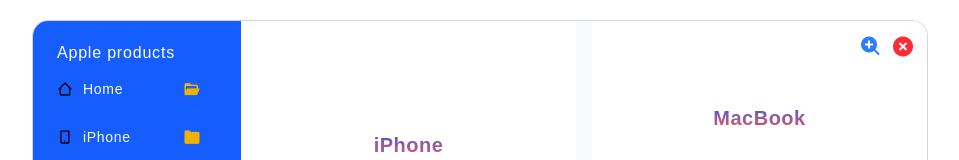
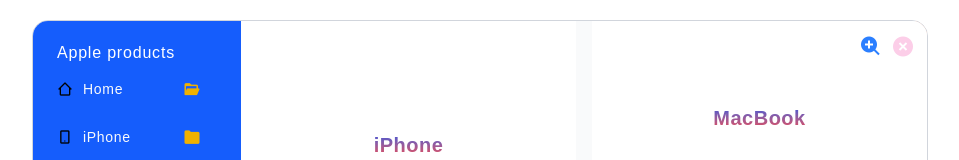
Before and after one commit to muxlisa-maxmudova/Apple-Tailwind-project, a React (Vite) app: page / in a window 1280 px wide. Shown: the top 160 px of the page, without its empty margins (160-1119 px from the left). Built offline with nearby package versions, Linux system fonts and the light colour scheme.

Commit message:
almost done

```diff
--- a/src/App.tsx
+++ b/src/App.tsx
@@ -10,12 +10,15 @@
 
 const App = () => {
     const [frameZoom, setFrameZoom]= useState<boolean>(false)
-    const [activePage, setActivePage] = useState<number>(0)
+    const [activePage, setActivePage] = useState(0)
     const toggle = () => {
         setFrameZoom(!frameZoom)
     }
-    const handleNavClick = (pageIndex:number) => {
+    const handleNavClick = (pageIndex?:number|undefined):void => {
         setActivePage(pageIndex)
+    }
+    const resetPage = () => {
+        setActivePage(0)
     }
     return (
         <div className='w-full h-screen grid place-items-center'>
@@ -25,7 +28,7 @@
               max-h-[95vh] border border-gray-300 rounded-2xl resize overflow-auto relative transition-all duration-300 flex
             '`}>
                 <Navbar handleNavClick={handleNavClick} activePage={activePage}/>
-                <Controls frameZoom={frameZoom} toggleFrameZoom={toggle}/>
+                <Controls frameZoom={frameZoom} toggleFrameZoom={toggle} resetPage={resetPage} activePage={activePage}/>
                 <div className={'flex-grow'}>
                     <PageTransition activePage={activePage}>
                         <Home/>
--- a/src/Components/Controls.tsx
+++ b/src/Components/Controls.tsx
@@ -1,10 +1,10 @@
-const Controls = ({frameZoom, toggleFrameZoom}:{frameZoom: boolean, toggleFrameZoom:()=>void}) => {
+const Controls = ({frameZoom, toggleFrameZoom, resetPage, activePage}:{frameZoom: boolean, toggleFrameZoom:()=>void, resetPage:()=>void, activePage:number|null}) => {
     return (
         <div className='absolute top-3 right-3 space-x-2 z-1'>
             <button className='text-2xl text-blue-500 cursor-pointer' onClick={toggleFrameZoom}>
                 <i className={frameZoom?'bx bxs-zoom-out':'bx bxs-zoom-in'}></i>
             </button>
-            <button className='text-2xl text-red-500 cursor-pointer'>
+            <button className={`text-2xl ${activePage === 0 ? "text-pink-200 cursor-not-allowed":"text-blue-500 cursor-pointer"}`} onClick={resetPage}>
                 <i className='bx bxs-x-circle'></i>
             </button>
         </div>
--- a/src/Components/PageTransition.tsx
+++ b/src/Components/PageTransition.tsx
@@ -1,4 +1,5 @@
 import { useEffect, useState} from "react";
+import * as React from "react";
 
 const PageTransition = ({activePage, children}:{activePage:number}) => {
     const [currentPage, setCurrentPage] = useState(activePage);
```
